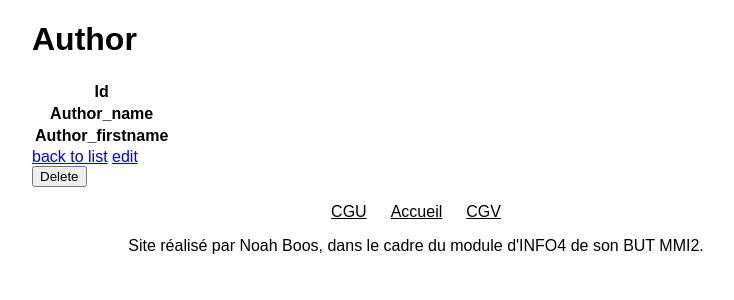
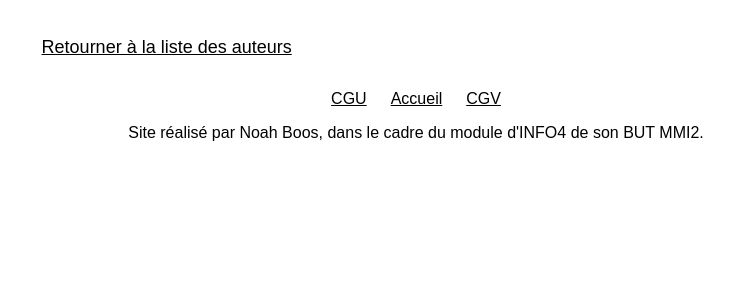
Before and after one commit to NoahBoos/INFO4_Projet, a Symfony app: template templates/author/show.html.twig in a window 1280 px wide. Shown: the part 69-369 px from the top of the page, without its empty margins (224-958 px from the left). Run offline with Twig, Linux system fonts and the light colour scheme; the template is opened without the code that fills it, so the values that code supplies are empty; some libraries are stand-ins or nearby versions.

Commit message:
Features - Styled all "show" view

```diff
--- a/public/css/_cards.css
+++ b/public/css/_cards.css
@@ -20,11 +20,13 @@
         & .card--title {
             color: black;
             font-size: 20px;
+            text-align: center;
         }
 
         & .card--subtitle {
             color: black;
             font-size: 16px;
+            text-align: center;
         }
     }
 }
--- a/public/css/_main.css
+++ b/public/css/_main.css
@@ -1,3 +1,28 @@
 main {
     width: 80%;
+    padding: 16px;
 }
+
+.main__title--text {
+    text-align: center;
+}
+
+.main__link {
+    color: black;
+    font-size: 18px;
+}
+
+.main__book--container {
+    justify-content: space-between;
+    padding: 0 64px 0 0;
+}
+
+.main__book-detail--container {
+    min-width: 40%;
+    max-width: 40%;
+}
+
+.main__book--cover {
+    width: 30%;
+    margin-right: 96px;
+}
--- a/templates/author/show.html.twig
+++ b/templates/author/show.html.twig
@@ -3,32 +3,11 @@
 {% block title %}Author{% endblock %}
 
 {% block main %}
-    <h1>Author</h1>
+    <h1 class="main__title--text">{{ author.authorFirstname }} {{ author.authorName }}</h1>
 
-    <table class="table">
-        <tbody>
-            <tr>
-                <th>Id</th>
-                <td>{{ author.id }}</td>
-            </tr>
-            <tr>
-                <th>Author_name</th>
-                <td>{{ author.authorName }}</td>
-            </tr>
-            <tr>
-                <th>Author_firstname</th>
-                <td>{{ author.authorFirstname }}</td>
-            </tr>
-        </tbody>
-    </table>
+    <a class="main__link" href="{{ path('app_author_index_user') }}">Retourner à la liste des auteurs</a>
 
-    <a href="{{ path('app_author_index') }}">back to list</a>
-
-    <a href="{{ path('app_author_edit', {'id': author.id}) }}">edit</a>
-
-    {{ include('author/_delete_form.html.twig') }}
-
-    <section>
+    <section class="container--flex-row card-container">
         {% for book in books %}
             {% include('/components/_cardBook.html.twig') with {
                 'img': book.bookCover,
```
Also changed, not shown: templates/book/show.html.twig (+9 -28 lines), templates/category/show.html.twig (+5 -18 lines), templates/editor/show.html.twig (+6 -22 lines).
